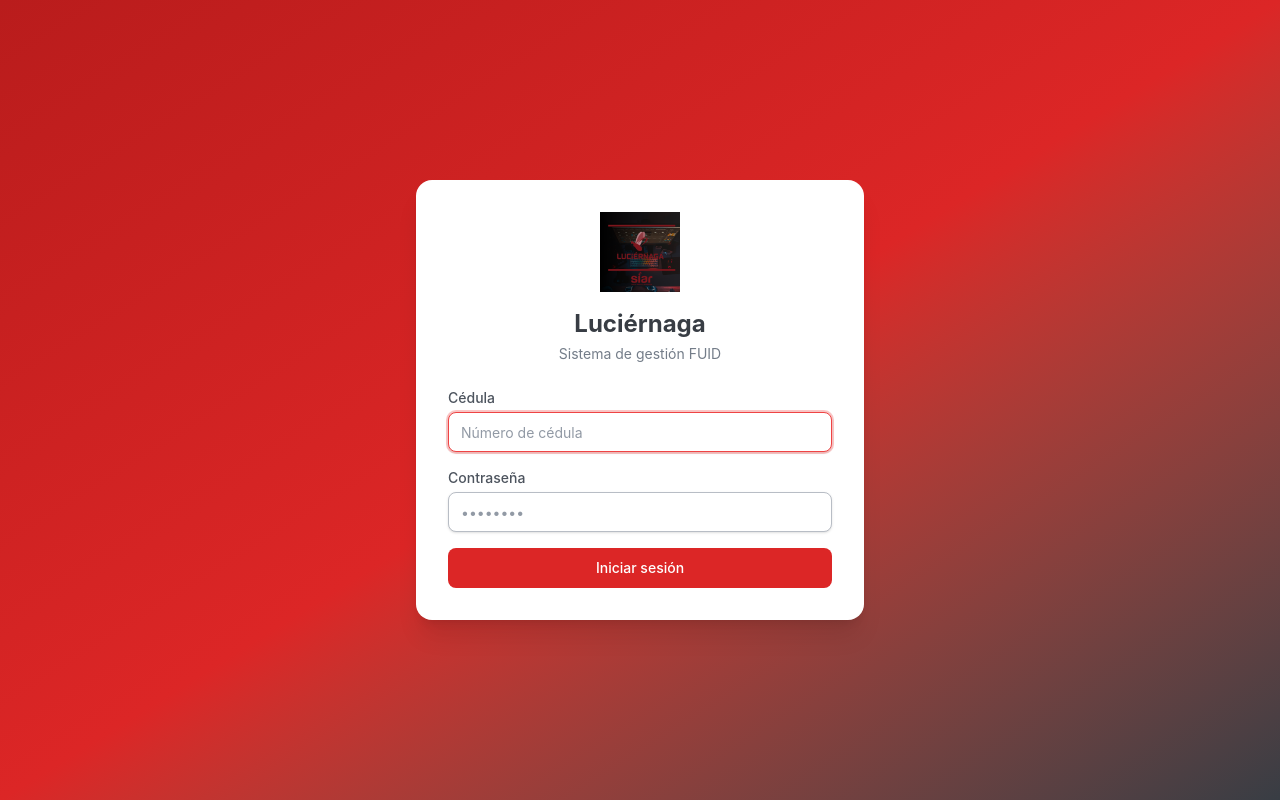
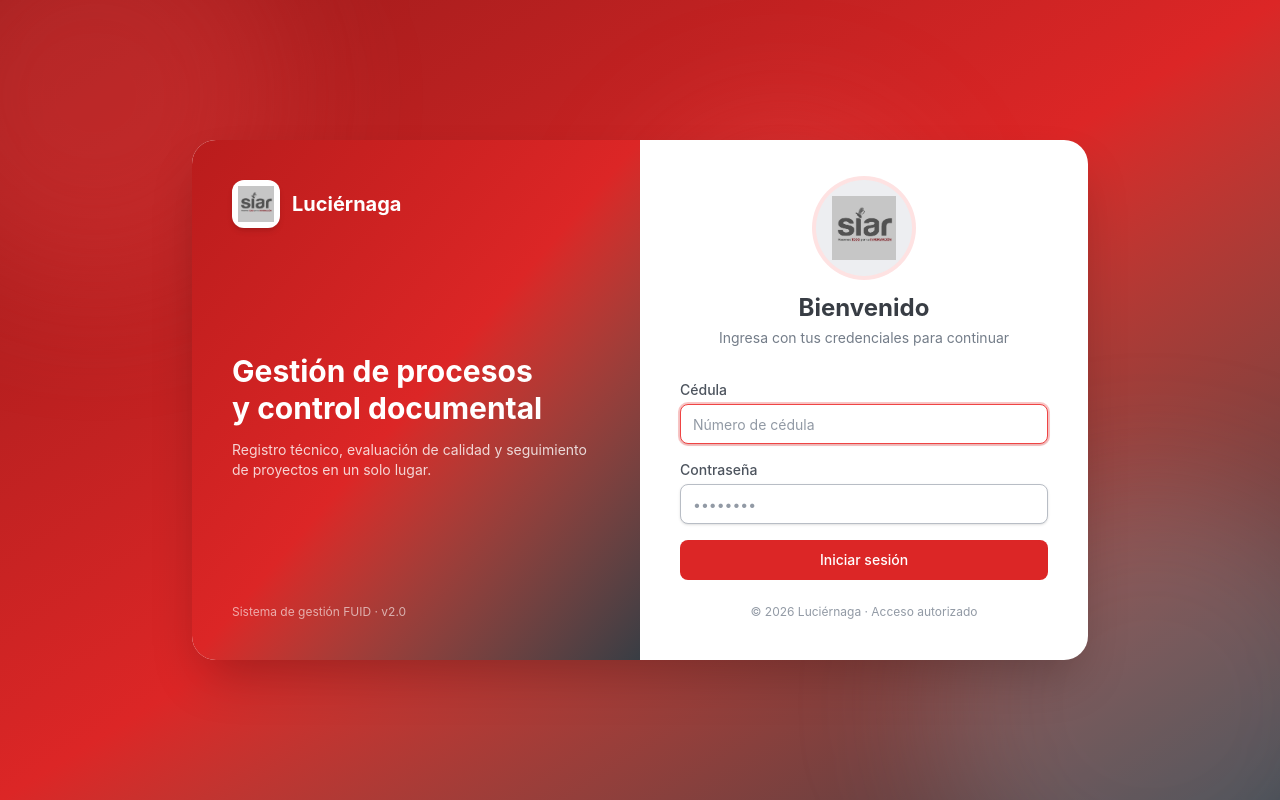
Before and after one commit to desarrollo557/Luci-rnaga, a React (Vite) app in the folder frontend/: page /login in a window 1280 px wide. Built offline with nearby package versions, Linux system fonts and the light colour scheme; no server answers.

Commit message:
feat: apply SIAR logo across login, sidebar and favicon

```diff
--- a/frontend/index.html
+++ b/frontend/index.html
@@ -3,6 +3,7 @@
   <head>
     <meta charset="UTF-8" />
     <meta name="viewport" content="width=device-width, initial-scale=1.0" />
+    <link rel="icon" type="image/png" href="/images/siar.png" />
     <title>Luciérnaga Hosting</title>
   </head>
   <body>
--- a/frontend/src/components/layout/AppLayout.tsx
+++ b/frontend/src/components/layout/AppLayout.tsx
@@ -60,11 +60,13 @@
         )}
       >
         <div className="flex h-16 shrink-0 items-center gap-3 border-b border-silver-800 px-5">
-          <img
-            src="/images/logo-luciernaga.png"
-            alt="Logo Luciérnaga"
-            className="size-10 object-contain"
-          />
+          <div className="flex size-10 items-center justify-center rounded-lg bg-white p-1 shadow-sm">
+            <img
+              src="/images/siar.png"
+              alt="Logo SIAR"
+              className="size-8 object-contain"
+            />
+          </div>
           <span className="text-lg font-bold text-white">Luciérnaga</span>
           <button
             type="button"
--- a/frontend/src/pages/Login.tsx
+++ b/frontend/src/pages/Login.tsx
@@ -42,16 +42,43 @@
   };
 
   return (
-    <div className="flex min-h-screen items-center justify-center bg-gradient-to-br from-primary-700 via-primary-600 to-silver-900 p-4">
-      <div className="w-full max-w-md rounded-2xl bg-white p-8 shadow-xl">
-        <div className="mb-6 flex flex-col items-center">
-          <img
-            src="/images/logo-luciernaga.png"
-            alt="Logo Luciérnaga"
-            className="mb-4 size-20 object-contain"
-          />
-          <h1 className="text-2xl font-bold text-silver-900">Luciérnaga</h1>
-          <p className="mt-1 text-sm text-silver-500">Sistema de gestión FUID</p>
+    <div className="relative flex min-h-screen items-center justify-center overflow-hidden bg-gradient-to-br from-primary-800 via-primary-600 to-silver-900 p-4">
+      {/* Blobs decorativos de la paleta */}
+      <div aria-hidden="true" className="pointer-events-none absolute inset-0">
+        <div className="absolute -left-24 -top-24 size-96 rounded-full bg-primary-500/30 blur-3xl" />
+        <div className="absolute -bottom-32 -right-24 size-[28rem] rounded-full bg-silver-300/20 blur-3xl" />
+        <div className="absolute left-1/2 top-1/3 size-72 -translate-y-1/2 rounded-full bg-primary-400/20 blur-3xl" />
+      </div>
+
+      <div className="relative z-10 grid w-full max-w-4xl overflow-hidden rounded-3xl bg-white shadow-2xl md:grid-cols-2">
+        {/* Panel de marca (desktop) */}
+        <div className="hidden flex-col justify-between bg-gradient-to-br from-primary-700 via-primary-600 to-silver-900 p-10 text-white md:flex">
+          <div className="flex items-center gap-3">
+            <div className="flex size-12 items-center justify-center rounded-xl bg-white p-1.5 shadow-md">
+              <img src="/images/siar.png" alt="Logo SIAR" className="size-9 object-contain" />
+            </div>
+            <span className="text-xl font-bold">Luciérnaga</span>
+          </div>
+          <div>
+            <h1 className="text-3xl font-bold leading-tight">
+              Gestión de procesos
+              <br />y control documental
+            </h1>
+            <p className="mt-3 text-sm text-white/80">
+              Registro técnico, evaluación de calidad y seguimiento de proyectos en un solo lugar.
+            </p>
+          </div>
+          <p className="text-xs text-white/60">Sistema de gestión FUID · v2.0</p>
+        </div>
+
+        {/* Panel del formulario */}
+        <div className="p-8 md:p-10">
+          <div className="mb-8 flex flex-col items-center text-center">
+            <div className="mb-4 flex size-24 items-center justify-center rounded-full bg-silver-100 ring-4 ring-primary-100">
+              <img src="/images/siar.png" alt="Logo SIAR" className="size-16 object-contain" />
+            </div>
+            <h2 className="text-2xl font-bold text-silver-900">Bienvenido</h2>
+            <p className="mt-1 text-sm text-silver-500">Ingresa con tus credenciales para continuar</p>
           </div>
           <form onSubmit={handleSubmit} className="space-y-4">
             <Input
@@ -77,6 +104,10 @@
               Iniciar sesión
             </Button>
           </form>
+          <p className="mt-6 text-center text-xs text-silver-400">
+            © {new Date().getFullYear()} Luciérnaga · Acceso autorizado
+          </p>
+        </div>
       </div>
     </div>
   );
```
Lines whose indentation alone changed are shown as unchanged.
